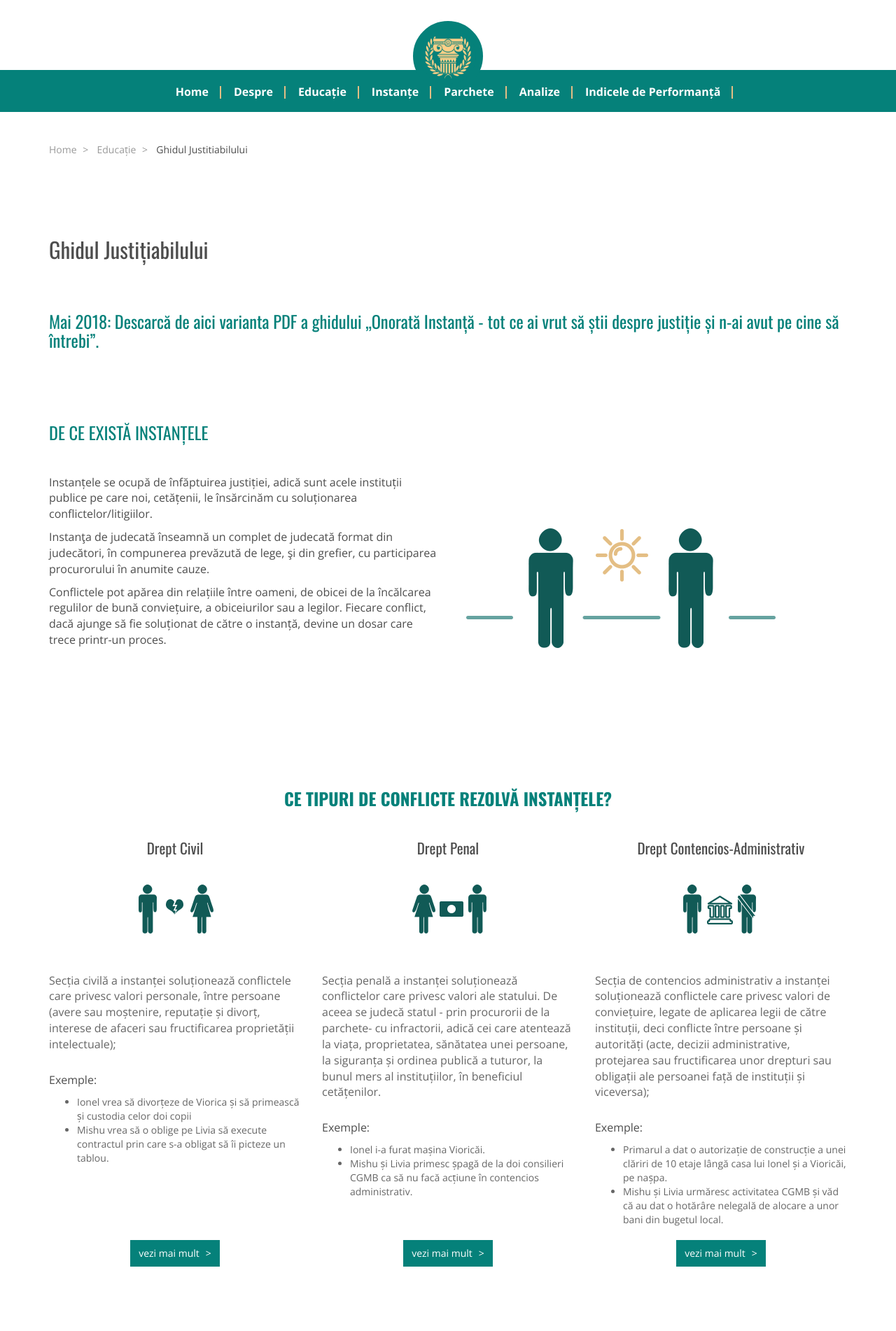
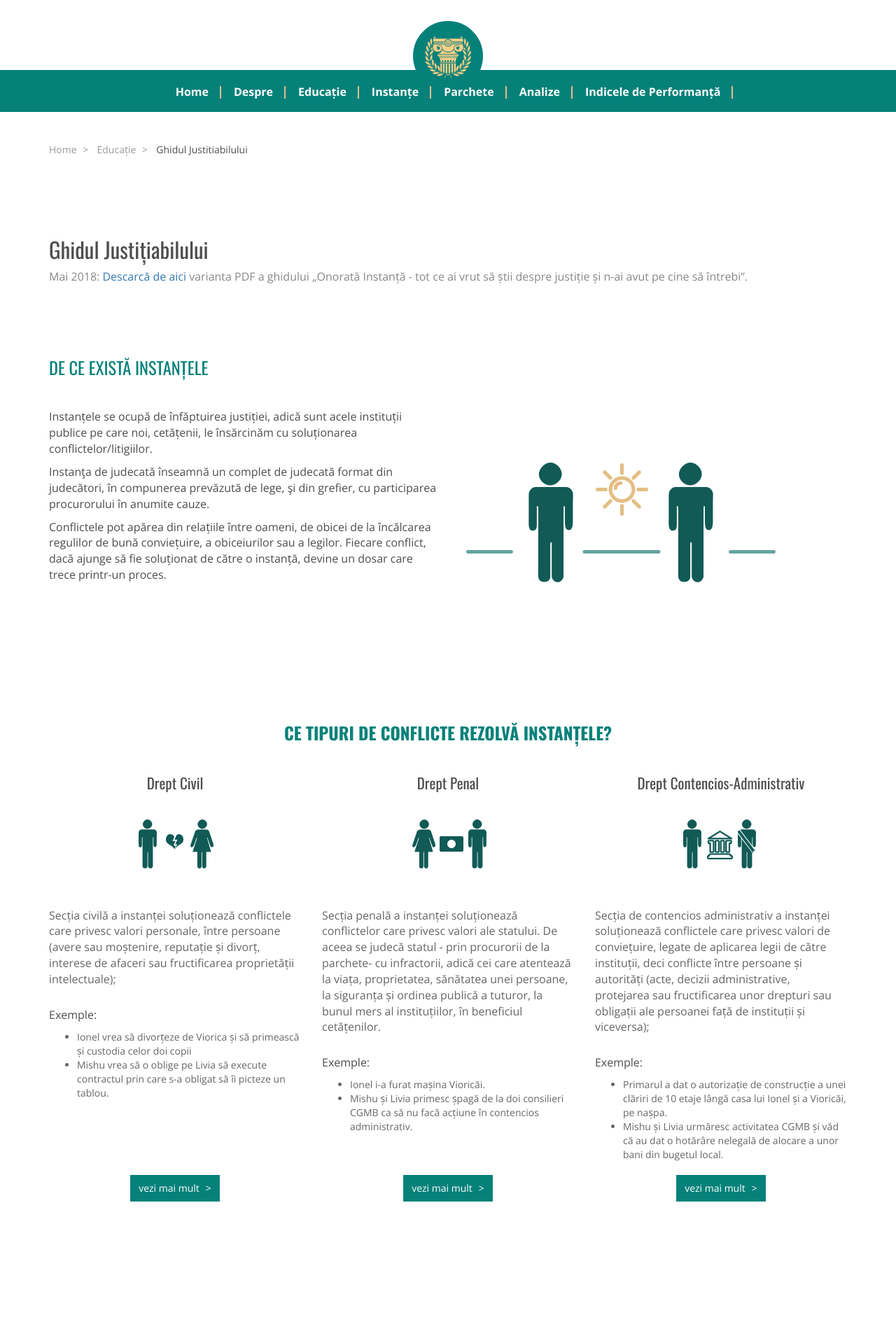
Before and after one commit to funkycitizens/onoratainstanta, a Jekyll site: the page built from educatie/ghidul-justitiabilului/index.html, in a window 1280 px wide. Shown: the whole page at 70% size. Built offline with Jekyll 4.4.1, drawn with Linux system fonts in a browser that asks for light colours; nearby versions of some CDN libraries; comment, search, counter and statistics services are not loaded; after the commit the page ends 1809 px from its top, so only the background shows below that.

Commit message:
Edit from JekyllCMS

```diff
--- a/educatie/ghidul-justitiabilului/index.html
+++ b/educatie/ghidul-justitiabilului/index.html
@@ -7,7 +7,7 @@ hasCrumbs: true
 <div class="col-sm-12">
 <h1 class="text-left color-gray-80 v-space-lg">Ghidul Justițiabilului</h1>
 
-<h3 class="text-left color-green v-space-xl">Mai 2018: <a href="https://www.funky.ong/wp-content/uploads/2018/05/onorata-instanta-ghid-2018.pdf" target="_blank">Descarcă de aici</a> varianta PDF a ghidului &bdquo;Onorată Instanță - tot ce ai vrut să știi despre justiție și n-ai avut pe cine să &icirc;ntrebi&rdquo;.</h3>
+<p>Mai 2018: <a href="https://www.funky.ong/wp-content/uploads/2018/05/onorata-instanta-ghid-2018.pdf" target="_blank">Descarcă de aici</a> varianta PDF a ghidului &bdquo;Onorată Instanță - tot ce ai vrut să știi despre justiție și n-ai avut pe cine să &icirc;ntrebi&rdquo;.</p>
 
 <p>&nbsp;</p>
 
```
